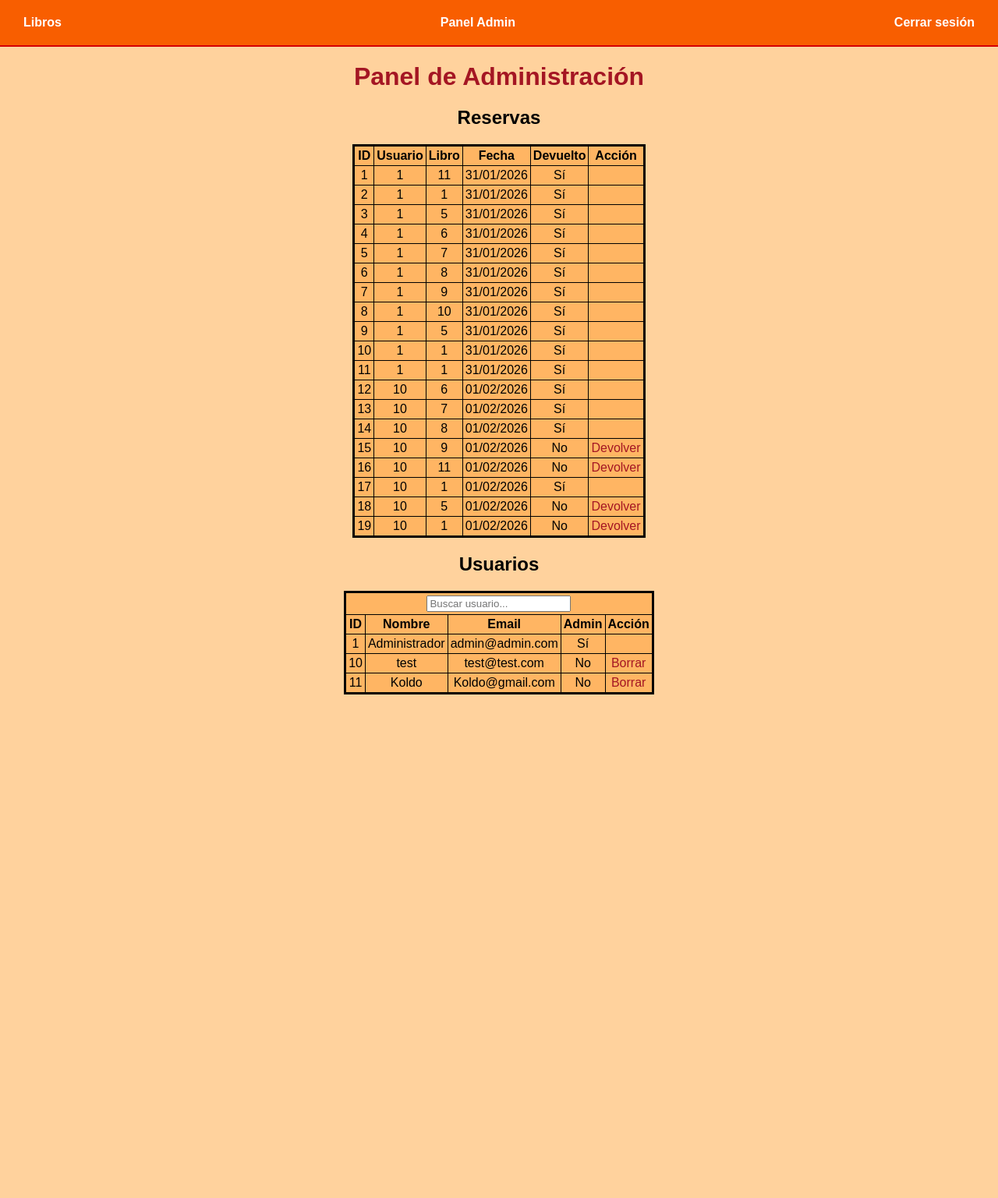
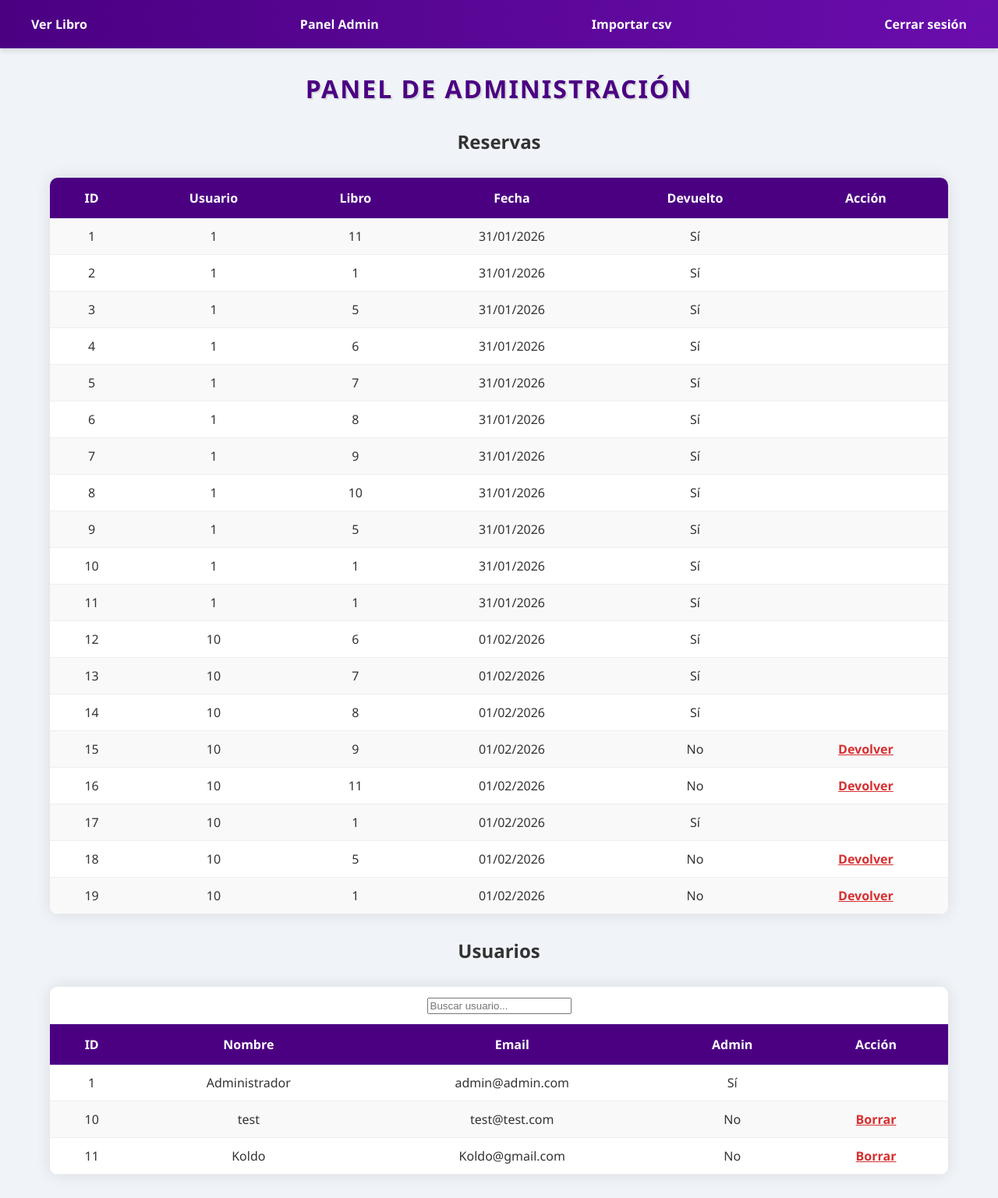
Before and after one commit to Koldoasosetien/proyecto-python, a Flask app: page /admin in a window 1280 px wide. Shown: the whole page at 78% size. Before the commit the page ends 891 px from the top, so only its background shows below. Run offline with Flask 3, Linux system fonts and the light colour scheme; a user stored in the database is signed in; data comes from the database, SQL or seed files in the repository; both versions use the stored data as it was after the commit.

Commit message:
Mejora de interfaz, agregar CSV, Ver reservas porparte de Usuarios

```diff
--- a/app/models/operaciones.py
+++ b/app/models/operaciones.py
@@ -7,7 +7,8 @@ from datetime import date
 class Operaciones:
 
     # Cosas
-    def crear_usuario(self, nombre, email, password,apellidos):
+    @staticmethod
+    def crear_usuario(nombre, email, password,apellidos):
         nuevoUsu= Usuarios(nombre=nombre, email=email, password=password, admin=False,apellidos=apellidos)
         try:
             session.add(nuevoUsu)
@@ -20,7 +21,8 @@ class Operaciones:
             return False
 
 
-    def eliminar_usuario(self,usuario_Id):
+    @staticmethod
+    def eliminar_usuario(usuario_Id):
         usuario=session.query(Usuarios).filter_by(Usuarios.id==usuario_Id).first()
         try:
             if(usuario):
@@ -35,7 +37,8 @@ class Operaciones:
             return False
 
 
-    def modificar_usuario(self,id_usuario,nombre, apellidos, email, password, direccion):
+    @staticmethod
+    def modificar_usuario(id_usuario,nombre, apellidos, email, password, direccion):
 
         try:
             session.query(Usuarios).filter_by(Usuarios.id==id_usuario).update({"nombre":nombre, "apellidos":apellidos, "email":email,"password":password, "direccion":direccion })
@@ -54,19 +57,22 @@ class Operaciones:
 
 
 # Mostrar
-    def mostrarUsu(self):
+    @staticmethod
+    def mostrarUsu():
         usuarios=session.query(Usuarios).all()
         print(usuarios)
         return usuarios
 
-    def mostrarLibro(self):
+    @staticmethod
+    def mostrarLibro():
         libros=session.query(Libro).all()
         print(libros)
         return libros
 
 
 
-    def realizarReserva(self, id_libro, id_usuario):
+    @staticmethod
+    def realizarReserva(id_libro, id_usuario):
         try:
 
             tieneLibro = session.query(Prestamos).filter(Prestamos.libros_id == id_libro, Prestamos.usuario_id == id_usuario,Prestamos.devuelto == False).first()
@@ -86,10 +92,33 @@ class Operaciones:
             session.rollback()
             return False
 
-    def mostrarReservas(self):
+    @staticmethod
+    def mostrarReservas():
         return session.query(Prestamos).all()
 
-    def devolverReserva(self, id_reserva):
+
+    @staticmethod
+    def mostrarLibroUsu(idLibro):
+        libros=session.query(Libro).filter(Libro.id==idLibro).first()
+        print(libros)
+        return libros
+
+    @staticmethod
+    def mostrarReservasUsu(idUsu):
+        tieneReservas=session.query(Prestamos).filter(Prestamos.usuario_id==idUsu).all()
+        listaLibros=list()
+        if tieneReservas:
+           for reserva in tieneReservas:
+               listaLibros.append(Operaciones.mostrarLibroUsu(reserva.libros_id))
+        return listaLibros
+
+
+
+
+
+
+    @staticmethod
+    def devolverReserva(id_reserva):
         try:
             prestamo = session.query(Prestamos).filter(Prestamos.id == id_reserva).first()
             if prestamo and not prestamo.devuelto:
@@ -105,7 +134,8 @@ class Operaciones:
             session.rollback()
             return False
 
-    def borrarUsuario(self, id_usuario):
+    @staticmethod
+    def borrarUsuario(id_usuario):
         try:
             usuario = session.query(Usuarios).filter(Usuarios.id == id_usuario).first()
             if usuario and not usuario.admin:
--- a/app/routes/admin/adminpanel.py
+++ b/app/routes/admin/adminpanel.py
@@ -1,6 +1,7 @@
 from flask import Blueprint, render_template, redirect, url_for, session as flask_session, flash
 from app.models.operaciones import Operaciones
 from app.models.tablas import Usuarios
+import csv
 
 admin_bp = Blueprint("admin", __name__, template_folder="../../../templates")
 
@@ -24,7 +25,7 @@ def devolver_reserva(id_reserva):
     else:
         flash("No se pudo devolver la reserva", "error")
 
-    return redirect(url_for("admin.adminpanel_bp"))
+    return redirect(url_for("admin.adminpanel"))
 
 
 @admin_bp.route("/admin/borrar_usuario/<int:id_usuario>")
@@ -35,4 +36,27 @@ def borrar_usuario(id_usuario):
     else:
         flash("No se pudo borrar el usuario", "error")
 
-    return redirect(url_for("admin.adminpanel_bp"))
+    return redirect(url_for("admin.adminpanel"))
+
+
+@admin_bp.route("/admincsv")
+def mostrarCsv():
+    reservas = Operaciones.mostrarReservas()
+    return render_template("admin/crearcsv.html",reservas=reservas)
+
+
+@admin_bp.route("/creaRadmincsv")
+def CrearCsv():
+    reservas = Operaciones.mostrarReservas()
+    if reservas:
+        with open("reservas.csv", "w", newline='', encoding="utf-8") as f:
+            campos = ["ID", "Usuario ID", "Libro ID", "Fecha Prestamo", "Devuelto"]
+            escritor = csv.DictWriter(f, fieldnames=campos)
+            escritor.writeheader()
+            for r in reservas:
+                escritor.writerow({"ID": r.id,"Usuario ID": r.usuario_id, "Libro ID": r.libros_id,"Fecha Prestamo": r.fechaprestamos,"Devuelto": r.devuelto})
+
+        flash("CSV Creado", "msg")
+    else:
+        flash("CSV no creado, No hay suficiente informacion", "msg")
+    return redirect(url_for("admin.adminpanel"))
--- a/app/static/css/styles.css
+++ b/app/static/css/styles.css
@@ -4,153 +4,210 @@
 
 body {
   margin: 0;
-  background-color: #ffd29d;
-  font-family: Arial, Helvetica, sans-serif;
+  background-color: #f0f4f8;
+  font-family: 'Segoe UI', Tahoma, Geneva, Verdana, sans-serif;
   text-align: center;
+  color: #333;
 }
 
+
 nav {
-  background-color: #F85E00;
+  background: linear-gradient(90deg, #4b0082, #6a0dad);
   display: flex;
   flex-direction: row-reverse;
-  border-bottom: 2px solid rgb(212, 0, 0);
+  box-shadow: 0 4px 6px rgba(0,0,0,0.1);
   padding: 15px;
 }
+
 nav ul {
   display: flex;
   width: 100%;
   justify-content: space-between;
   margin: 5px;
   padding: 0;
+  align-items: center;
 }
+
 nav ul li {
   list-style: none;
 }
+
 nav ul li a {
-  padding: 10px;
+  padding: 10px 20px;
   color: white;
   text-decoration: none;
   font-weight: bold;
+  border-radius: 20px;
+
+  transition: all 0.3s ease;
 }
+
 nav ul li a:hover {
-  background-color: rgb(197, 74.6693548387, 0);
-  border-radius: 8px;
+  background-color: #00d2d3;
+  color: #4b0082;
+  transform: scale(1.1);
 }
 
 h1 {
-  color: #A41623;
-  margin: 20px 0;
+  color: #4b0082;
+  margin: 30px 0;
+  text-transform: uppercase;
+  letter-spacing: 2px;
+  text-shadow: 2px 2px 0px rgba(0,0,0,0.1);
 }
+
 
 .grid-libros {
   display: grid;
-  grid-template-columns: repeat(auto-fit, minmax(270px, 1fr));
-  gap: 50px;
-  padding: 25px;
-  align-items: stretch;
+  grid-template-columns: repeat(auto-fit, minmax(280px, 1fr));
+  gap: 40px;
+  padding: 40px;
+  align-items: start;
 }
 
 .card-libro {
-  display: inline-block;
-  width: 270px;
-  margin: 15px;
-  background-color: #918450;
-  border-radius: 8px;
-  padding: 15px;
-  vertical-align: top;
-  transition: 0.2s ease-in-out;
-  border: 2px solid transparent;
+
+  background-color: white;
+  border-radius: 15px;
+  padding: 20px;
+
+  box-shadow: 0 4px 8px rgba(0,0,0,0.1);
+  border: none;
+
+  transition: transform 0.3s ease, box-shadow 0.3s ease;
+  overflow: hidden;
 }
+
+
 .card-libro:hover {
-  transform: translateY(-5px);
-  border-color: rgb(212, 0, 0);
-  box-shadow: 0 6px 12px rgba(0, 0, 0, 0.25);
+  transform: translateY(-10px);
+  box-shadow: 0 15px 25px rgba(0, 0, 0, 0.2);
 }
+
 .card-libro p {
   font-weight: bold;
-  color: #ffd29d;
+  color: #555;
   margin-bottom: 10px;
 }
+
 .card-libro img {
   width: 100%;
-  height: 240px;
-  -o-object-fit: cover;
-     object-fit: cover;
-  border-radius: 8px;
-  margin-bottom: 10px;
+  height: 250px;
+  object-fit: cover;
+  border-radius: 10px;
+  margin-bottom: 15px;
+  transition: transform 0.5s ease;
 }
+
+.card-libro:hover img {
+  transform: scale(1.05);
+}
+
+
 .card-libro a {
   display: block;
-  margin-top: 10px;
-  padding: 10px;
-  background-color: #F85E00;
+  margin-top: 15px;
+  padding: 12px;
+  background-color: #4b0082;
   color: white;
   text-decoration: none;
   font-weight: bold;
   border-radius: 8px;
-  transition: 0.2s ease-in-out;
+  transition: background-color 0.3s, letter-spacing 0.3s;
 }
+
 .card-libro a:hover {
-  background-color: rgb(197, 74.6693548387, 0);
+  background-color: #00d2d3;
+  color: #4b0082;
+  letter-spacing: 1px;
 }
+
 .card-libro .titulo {
-  font-weight: bold;
-  color: #ffd29d;
-  margin-bottom: 8px;
+  font-size: 1.2rem;
+  color: #2c3e50;
+  margin-bottom: 5px;
 }
+
 .card-libro .descripcion {
   font-weight: normal;
-  font-size: 0.85rem;
-  color: rgb(255, 233.4183673469, 208);
-  flex-grow: 1;
-  margin-bottom: 10px;
+  font-size: 0.9rem;
+  color: #777;
+  line-height: 1.4;
 }
 
+
 form input {
-  width: 90%;
-  padding: 8px;
-  border-radius: 8px;
-  border: 1px solid rgb(212, 0, 0);
+  width: 80%;
+  padding: 12px;
+  border-radius: 25px;
+  border: 2px solid #ddd;
+  transition: border-color 0.3s, width 0.3s;
+  text-align: center;
 }
+
 form input:focus {
   outline: none;
-  border-color: #A41623;
-  box-shadow: 0 0 5px rgba(164, 22, 35, 0.6);
+  border-color: #00d2d3;
+  width: 85%;
+  box-shadow: 0 0 8px rgba(0, 210, 211, 0.4);
 }
 
 table {
-  border: solid black 3px;
-  border-radius: 5px;
+  width: 90%;
+  border: none;
+  border-radius: 10px;
   border-collapse: collapse;
-  margin: auto;
-}
-table td, table th {
-  border: solid black 1px;
-  padding: 3px;
-  background-color: #FFB563;
-}
-table td a, table th a {
-  text-decoration: none;
-  color: #A41623;
-  transition: all 0.2s;
-}
-table td a:hover, table th a:hover {
-  color: blue;
+  margin: 30px auto;
+  overflow: hidden;
+  box-shadow: 0 0 20px rgba(0,0,0,0.1);
 }
 
+table th {
+  background-color: #4b0082;
+  color: white;
+  padding: 15px;
+}
+
+table td {
+  border: none;
+  border-bottom: 1px solid #eee;
+  padding: 12px;
+  background-color: white;
+  color: #333;
+}
+
+table tr:nth-child(even) td {
+  background-color: #f9f9f9;
+}
+
+table tr:hover td {
+  background-color: #e0f7fa;
+}
+
+table td a {
+  font-weight: bold;
+  color: #d63031;
+}
+
+
 .mensajes {
-  background-color: #F85E00;
+  background-color: transparent;
   padding: 10px;
 }
+
 .mensajes .mensaje {
-  width: 80%;
-  margin: auto;
-  background-color: #A41623;
-  color: #ffd29d;
-  padding: 10px;
-  border-radius: 8px;
+  width: 60%;
+  margin: 10px auto;
+  background-color: #00d2d3;
+  color: #4b0082;
+  padding: 15px;
+  border-radius: 50px;
+  box-shadow: 0 4px 6px rgba(0,0,0,0.1);
+  font-weight: bold;
+  animation: aparecer 0.5s ease-out;
 }
-.mensajes .mensaje p {
-  margin: 0;
-  text-align: center;
-}/*# sourceMappingURL=styles.css.map */
+
+@keyframes aparecer {
+  from { opacity: 0; transform: translateY(-20px); }
+  to { opacity: 1; transform: translateY(0); }
+}
--- a/templates/base.html
+++ b/templates/base.html
@@ -15,10 +15,15 @@
                 <li><a href="{{ url_for('login.login') }}">Iniciar sesión</a></li>
                 <li><a href="{{ url_for('signin.signin') }}">Crear cuenta</a></li>
             {% else %}
-                <li><a href="{{ url_for('libros.ver_libros') }}">Libros</a></li>
+
+                <li><a href="{{ url_for('libros.ver_libros') }}">Ver Libro</a></li>
 
                 {% if session.get('admin') %}
                     <li><a href="{{ url_for('admin.adminpanel') }}">Panel Admin</a></li>
+                    <li><a href="{{ url_for('admin.mostrarCsv') }}">Importar csv</a></li>
+                {% else %}
+                        <li><a href="{{ url_for('reservas.ver_reservas') }}">Ver Reservas</a></li>
+
                 {% endif %}
 
                 <li><a href="{{ url_for('logout.logout') }}">Cerrar sesión</a></li>
--- a/templates/home/home.html
+++ b/templates/home/home.html
@@ -10,7 +10,7 @@
         <p class="titulo">{{ libro.titulo }}</p>
         <img src="{{ url_for('static', filename='images/' + libro.imagen) }}" alt="">
         <p class="descripcion">
-            {{ libro.descripcion | truncate(100, True, '...') }}
+            {{ libro.descripcion }}
         </p>
         <a href="{{ url_for('reservas.reservar', id=libro.id) }}">Reservar</a>
     </div>
```
Also changed, not shown: app/routes/user/reserva.py (+8 -1 lines), reservas.csv (added, +20 -0 lines), templates/admin/crearcsv.html (added, +32 -0 lines), templates/verReservas.html (added, +22 -0 lines), app/static/images/lotr.png (added), biblioteca.db.
